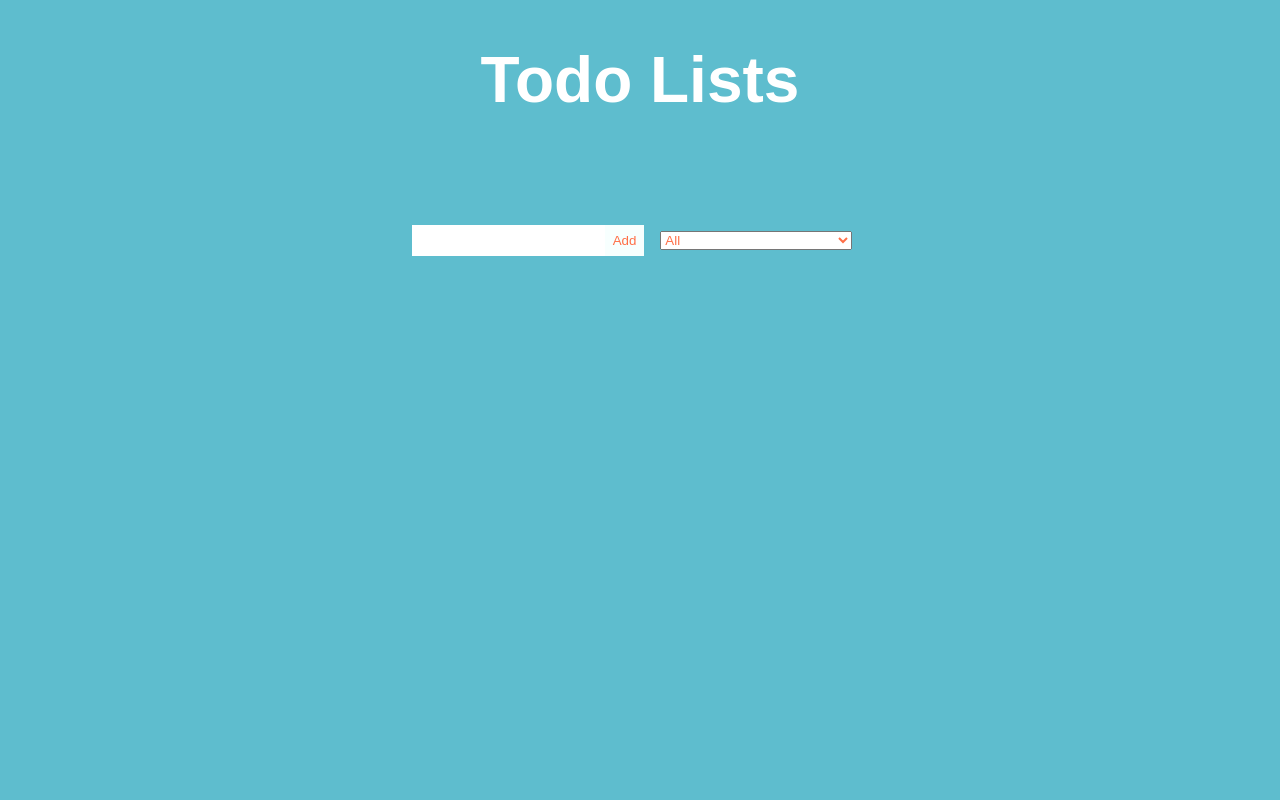
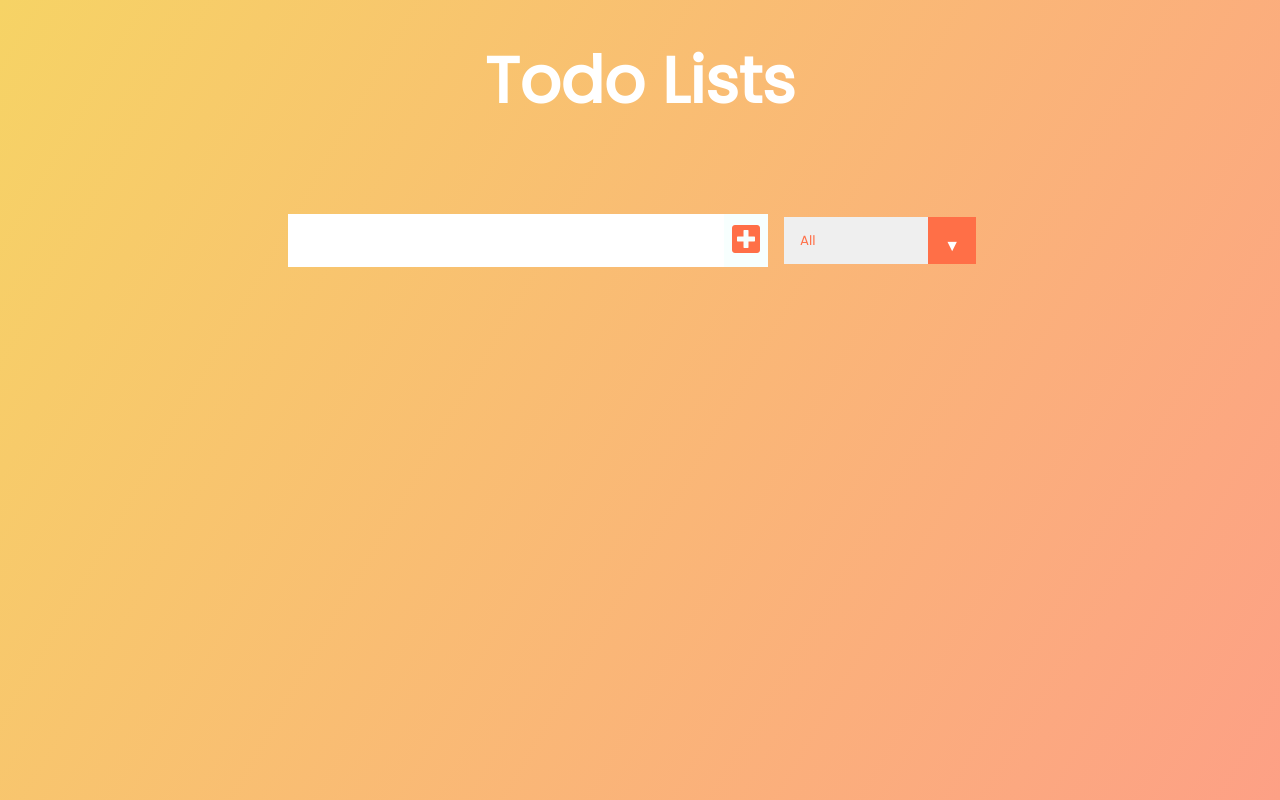
Before and after one commit to Lamberor/react-todo, a React (Create React App) app: page / in a window 1280 px wide. Built offline with nearby package versions, Linux system fonts and the light colour scheme.

Commit message:
final commit and prettify

```diff
--- a/public/index.html
+++ b/public/index.html
@@ -9,6 +9,9 @@
       name="description"
       content="Web site created using create-react-app"
     />
+    <link href="https://fonts.googleapis.com/css?family=Poppins&display=swap" rel="stylesheet" />
+    <link rel="stylesheet" href="https://cdnjs.cloudflare.com/ajax/libs/font-awesome/5.12.1/css/all.min.css"
+      integrity="sha256-mmgLkCYLUQbXn0B1SRqzHar6dCnv9oZFPEC1g1cwlkk=" crossorigin="anonymous" />
     <link rel="apple-touch-icon" href="%PUBLIC_URL%/logo192.png" />
     <!--
       manifest.json provides metadata used when your web app is installed on a
--- a/src/App.css
+++ b/src/App.css
@@ -5,8 +5,7 @@
 }
 
 body {
-    /* background-image: linear-gradient(#e66465, #9198e5); */
-    background-color: rgb(94, 189, 206);
+    background-image: linear-gradient(120deg, #f6d365 0%, #fda085 100%);
     color: white;
     font-family: "Poppins", sans-serif;
     min-height: 100vh;
@@ -25,7 +24,7 @@ header, form {
 
 form input, form button {
     padding: 0.5rem;
-    /* font-size: 2rem; */
+    font-size: 2rem;
     border: none;
     background: white;
 }
@@ -37,10 +36,10 @@ form button {
     transition: all 0.3s ease;
 }
 
-/* form button:hover {
+form button:hover {
     background: #ff6f47;
     color: white;
-} */
+}
 
 .todo-container {
     display: flex;
@@ -56,17 +55,17 @@ form button {
 .todo {
     margin: 0.5rem;
     background: white;
-    /* font-size: 1.5rem; */
+    font-size: 1.5rem;
     color: black;
     display: flex;
     justify-content: space-between;
     align-items: center;
-    /* transition: all 1s ease; */
+    transition: all 1s ease;
 }
 
-/* .filter-todo {
+.filter-todo {
     padding: 1rem;
-} */
+}
 
 .todo li {
     flex: 1;
@@ -105,7 +104,7 @@ form button {
 
 /*CUSTOM SELECTOR */
 
-/* select {
+select {
     -webkit-appearance: none;
     -moz-appearance: none;
     -ms-appearance: none;
@@ -114,7 +113,7 @@ form button {
     box-shadow: none;
     border: 0 !important;
     background-image: none;
-} */
+}
 
 /* Custom Select */
 
@@ -133,7 +132,7 @@ select {
 
 /* Arrow */
 
-/* .select::after {
+.select::after {
     content: "\25BC";
     position: absolute;
     top: 0;
@@ -142,12 +141,11 @@ select {
     background: #ff6f47;
     cursor: pointer;
     pointer-events: none;
-} */
+}
 
 /* Transition */
 
-/*
+
 .select:hover::after {
   transform: scale(1.5);
 }
-*/
--- a/src/App.js
+++ b/src/App.js
@@ -17,6 +17,7 @@ function App() {
 	useEffect(() => {
 		filterHandler();
 		saveLocal();
+		// eslint-disable-next-line
 	}, [todos, status]);
 
 	const filterHandler = () => {
--- a/src/components/Form.js
+++ b/src/components/Form.js
@@ -26,7 +26,7 @@ const Form = ({ inputText, setInputText, todos, setTodos, setStatus }) => {
         <form>
             <input type="text" value={inputText} onChange={inputTextHandler} className="todo-input" />
             <button type="submit" onClick={submitTodoHandler} className="todo-button">
-                Add
+                <i class="fas fa-plus-square"></i>
             </button>
             <div className="select">
                 <select name="todos" onChange={statusHandler} className="filter-todo">
--- a/src/components/Todo.js
+++ b/src/components/Todo.js
@@ -22,12 +22,12 @@ const Todo = ({ text, todo, todos, setTodos }) => {
     return (
         <div className="todo">
             <li>{text}</li>
-            <button onClick={completeHandler}>
-                {
-                    todo.completed ? 'Not Done' : 'Done'
-                }
+            <button className="complete-btn" onClick={completeHandler}>
+                <i className="fas fa-check"></i>
             </button>
-            <button onClick={deleteHandler}>GIVE UP</button>
+            <button className="trash-btn" onClick={deleteHandler}>
+                <i className="fas fa-trash"></i>
+            </button>
         </div>
     );
 };
```
